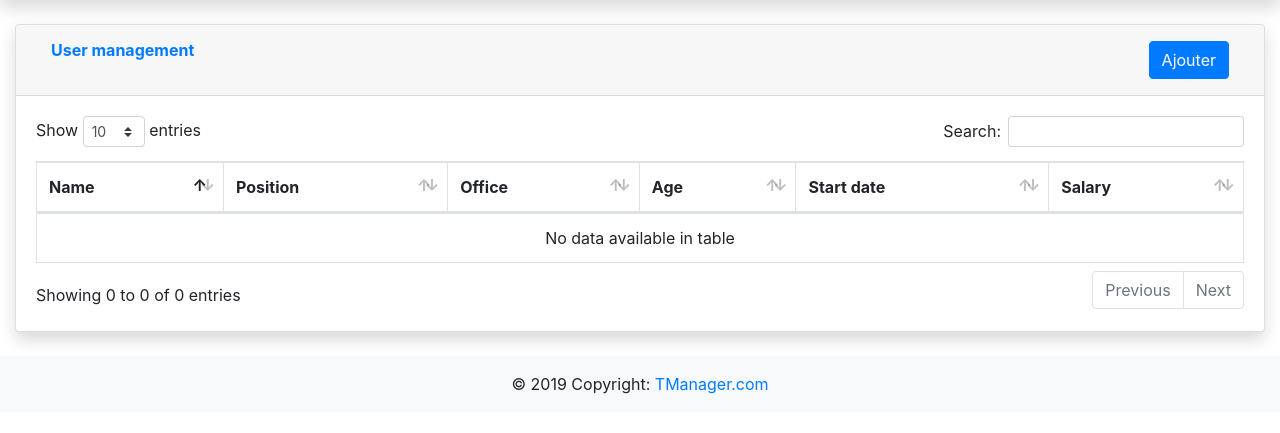
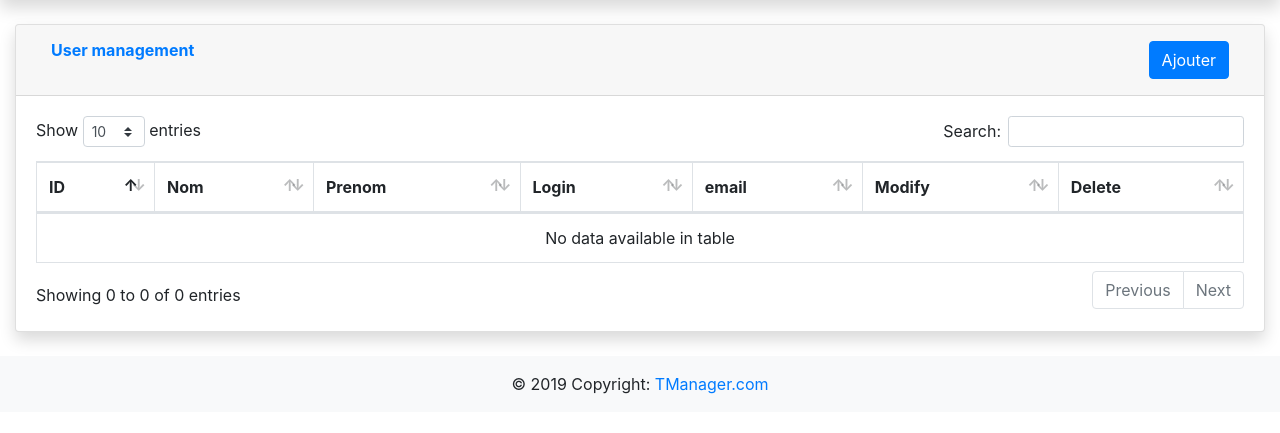
Before and after one commit to jeromecoffin/gestion_tickets, a PHP site: page /gestion_utilisateurs.php in a window 1280 px wide. Shown: the part 56-489 px from the top of the page. Run offline with PHP 8.4, Linux system fonts and the light colour scheme; data that the repository does not hold is empty.

Commit message:
debut recuperation données

```diff
--- a/projet_web/connexion_bdd.php
+++ b/projet_web/connexion_bdd.php
@@ -2,7 +2,7 @@
 try
 {
   // On se connecte à MySQL
-  $bdd = new PDO('mysql:host=localhost;dbname=test;charset=utf8', 'root', 'root');
+  $bdd = new PDO('mysql:host=localhost;dbname=gestion_tickets;charset=utf8', 'root', 'root');
 }
 catch(Exception $e)
 {
--- a/projet_web/gestion_utilisateurs.php
+++ b/projet_web/gestion_utilisateurs.php
@@ -42,26 +42,28 @@
             <table class="table table-bordered" id="dataTable" width="100%" cellspacing="0">
               <thead>
                 <tr>
-                  <th>Name</th>
-                  <th>Position</th>
-                  <th>Office</th>
-                  <th>Age</th>
-                  <th>Start date</th>
-                  <th>Salary</th>
+                  <th>ID</th>
+                  <th>Nom</th>
+                  <th>Prenom</th>
+                  <th>Login</th>
+                  <th>email</th>
+                  <th>Modify</th>
+                  <th>Delete</th>
                 </tr>
               </thead>
               <tbody>
                 <?php include('connexion_bdd.php'); ?>
                 <?php
                   // On récupère tout le contenu de la table
-                $reponse = $bdd->query('SELECT * FROM table_test');
+                $reponse = $bdd->query('SELECT * FROM UTILISATEURS');
                 while ($donnees = $reponse->fetch()){
                 ?>
                 <tr>
-                  <th scope="row"><?php echo $donnees['id']; ?></th>
-                  <td><?php echo $donnees['nom']; ?></td>
-                  <td>toto</td>
-                  <td>tata</td>
+                  <th scope="row"><?php echo $donnees['ID_USER']; ?></th>
+                  <td><?php echo $donnees['NOM_USER']; ?></td>
+                  <td><?php echo $donnees['PRENOM_USER']; ?></td>
+                  <td><?php echo $donnees['LOGIN']; ?></td>
+                  <td><?php echo $donnees['EMAIL']; ?></td>
                   <td><button type="button" class="btn btn-primary">modify</button></td>
                   <td><button type="button" class="btn btn-danger">Delete</button></td>
                 </tr>
--- a/projet_web/modal_utilisateur.php
+++ b/projet_web/modal_utilisateur.php
@@ -1,39 +1,41 @@
+<!-- Fenetre pop-up pour l'ajout d'un individu-->
+
 <!-- Modal -->
 <div class="modal fade" id="exampleModalCenter" tabindex="-1" role="dialog" aria-labelledby="exampleModalCenterTitle" aria-hidden="true">
   <div class="modal-dialog modal-dialog-centered" role="document">
     <div class="modal-content">
       <div class="modal-header">
-        <h5 class="modal-title" id="exampleModalLongTitle">Nouvel Utilisateur</h5>
+        <h5 class="modal-title" id="exampleModalLongTitle">Page d'ajout</h5>
         <button type="button" class="close" data-dismiss="modal" aria-label="Close">
           <span aria-hidden="true">&times;</span>
         </button>
       </div>
       <div class="modal-body">
-        <form class="user">
+        <form class="user" action ="#" method="get">
           <div class="form-group row">
             <div class="col-sm-6 mb-3 mb-sm-0">
-              <input type="text" class="form-control form-control-user" id="exampleFirstName" placeholder="First Name">
+              <input type="text" class="form-control form-control-user" id="exampleFirstName" placeholder="Nom">
             </div>
             <div class="col-sm-6">
-              <input type="text" class="form-control form-control-user" id="exampleLastName" placeholder="Last Name">
+              <input type="text" class="form-control form-control-user" id="exampleLastName" placeholder="Prenom">
             </div>
           </div>
           <div class="form-group">
-            <input type="email" class="form-control form-control-user" id="exampleInputEmail" placeholder="Email Address">
+            <input type="email" class="form-control form-control-user" id="exampleInputEmail" placeholder="Adresse mail">
           </div>
           <div class="form-group row">
               <div class="col-sm-6 mb-3 mb-sm-0">
-                <input type="password" class="form-control form-control-user" id="exampleInputPassword" placeholder="Password">
+                <input type="password" class="form-control form-control-user" id="exampleInputPassword" placeholder="Mot de passe">
               </div>
               <div class="col-sm-6">
-                <input type="password" class="form-control form-control-user" id="exampleRepeatPassword" placeholder="Repeat Password">
+                <input type="password" class="form-control form-control-user" id="exampleRepeatPassword" placeholder="Repeter mot de passe">
               </div>
             </div>
           </form>
 
         <div class="modal-footer">
-          <button type="button" class="btn btn-secondary" data-dismiss="modal">Close</button>
-          <button type="button" class="btn btn-primary">Save changes</button>
+          <button type="button" class="btn btn-secondary" data-dismiss="modal">Annuler</button>
+          <button type="button" class="btn btn-primary">Ajouter</button>
         </div>
       </div>
     </div>
--- a/projet_web/navbar.php
+++ b/projet_web/navbar.php
@@ -13,13 +13,13 @@
         <a class="nav-link" href="gestion_utilisateurs.php">Utilisateurs</a>
       </li>
       <li class="nav-item">
-        <a class="nav-link" href="tables.html">Projets</a>
+        <a class="nav-link" href="gestion_utilisateurs.php">Projets</a>
       </li>
       <li class="nav-item">
-        <a class="nav-link" href="#">Clients</a>
+        <a class="nav-link" href="gestion_utilisateurs.php">Clients</a>
       </li>
       <li class="nav-item">
-        <a class="nav-link" href="#">Tickets</a>
+        <a class="nav-link" href="gestion_utilisateurs.php">Tickets</a>
       </li>
     </ul>
     <ul class="navbar-nav ml-auto">
```
Also changed, not shown: MCD/script_mysql_web.sql (+4 -4 lines), projet_web/index.php (+2 -22 lines), projet_web/page.php (added, +8 -0 lines), 1 other file.
